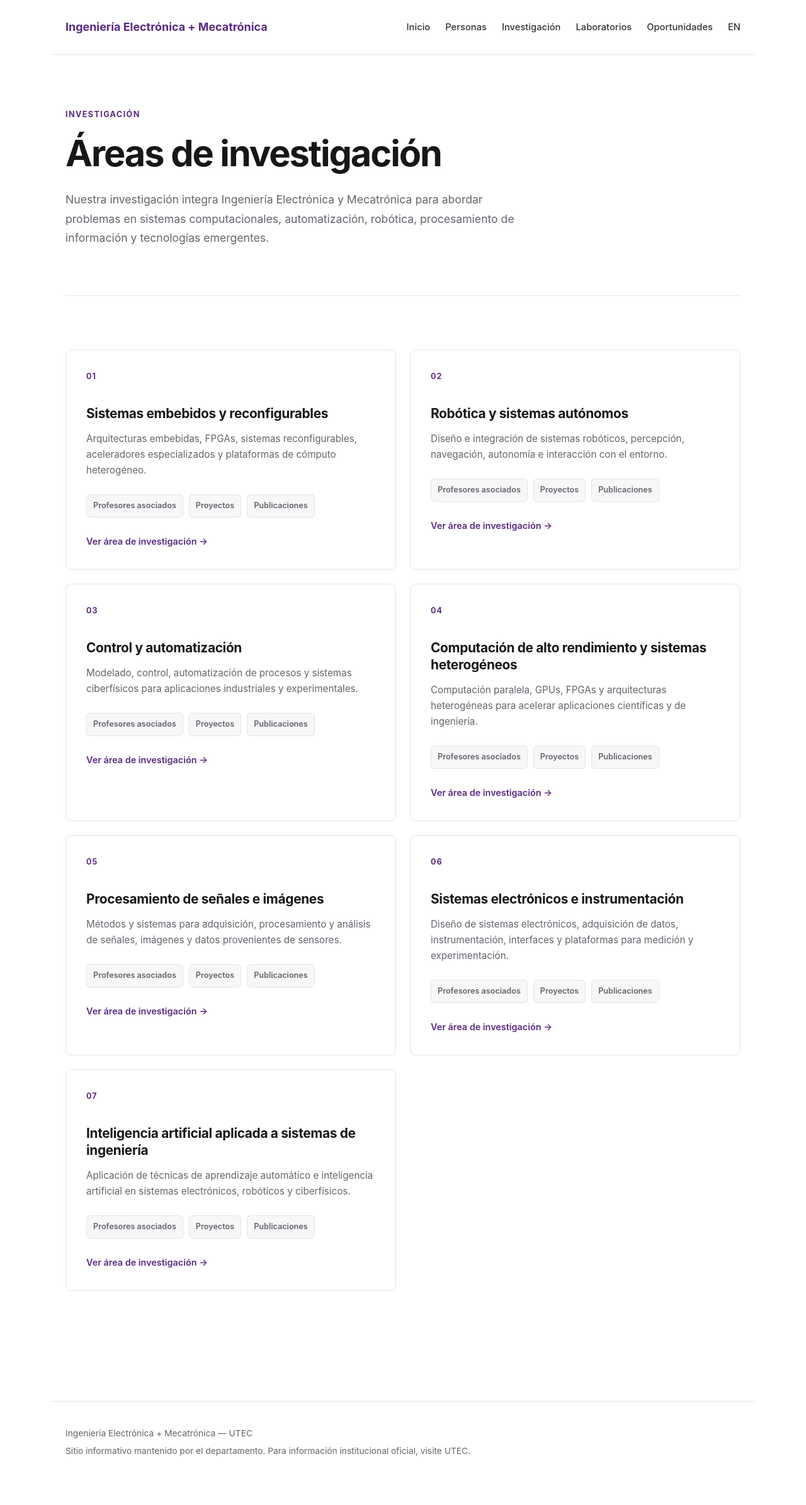
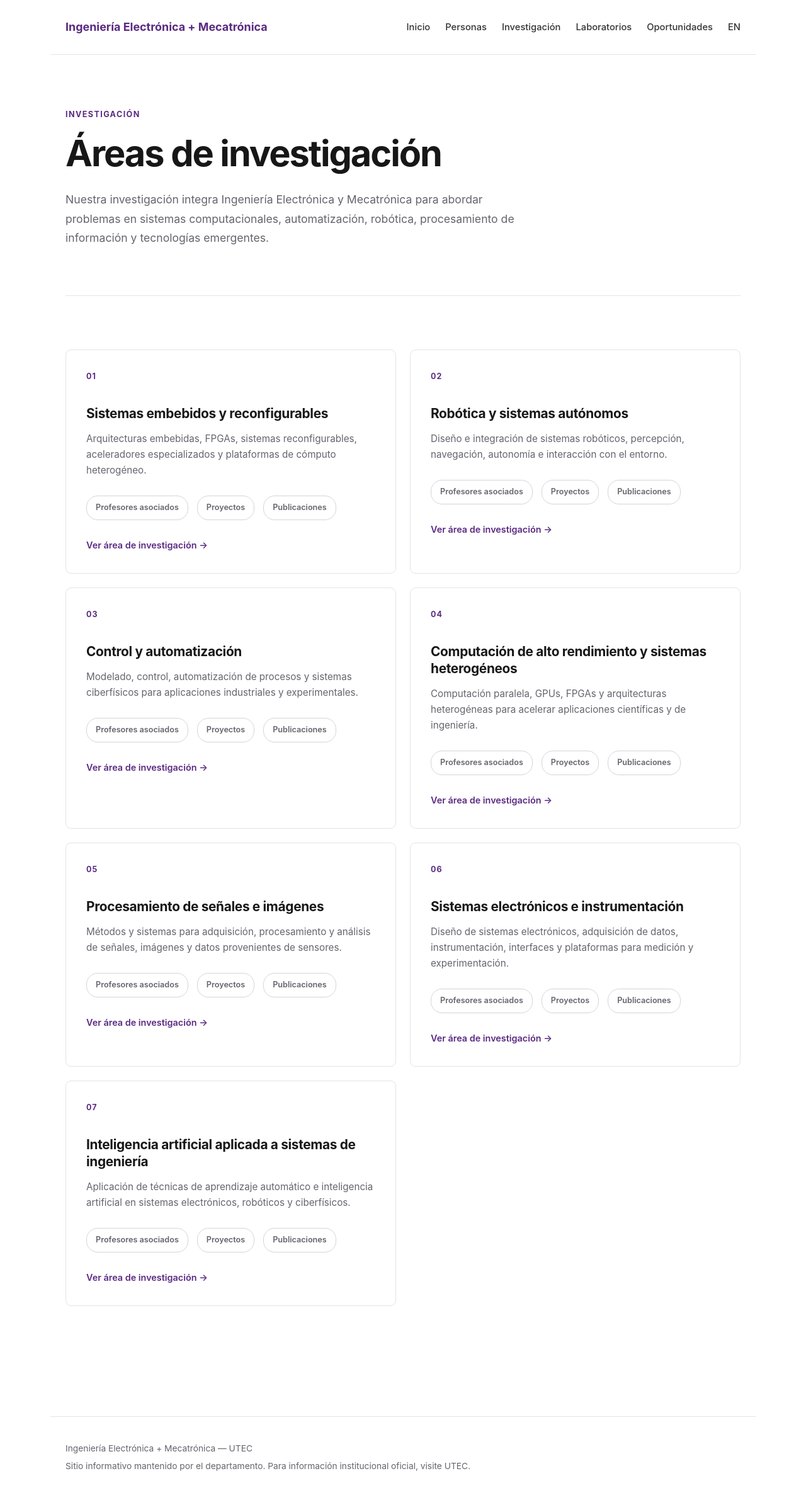
Before and after one commit to L30nardoSV/elmt-utec, a Jekyll site: the page built from research.md, in a window 1280 px wide. Shown: the whole page at 63% size. Built offline with Jekyll 4.4.1, drawn with Linux system fonts in a browser that asks for light colours; before the commit the page ends 2366 px from its top, so only the background shows below that.

Commit message:
Updating styles.css spaces for research.md

```diff
--- a/assets/css/style.css
+++ b/assets/css/style.css
@@ -732,28 +732,30 @@ main > h3 {
   display: flex;
   flex-wrap: wrap;
 
-  gap: 9px;
+  gap: 14px;
 
-  margin-top: 26px;
-  margin-bottom: 24px;
+  margin-top: 28px;
+  margin-bottom: 26px;
 }
 
 
 .research-meta a {
-  display: inline-block;
+  display: inline-flex;
+  align-items: center;
 
-  padding: 7px 10px;
+  padding: 8px 14px;
 
-  border: 1px solid var(--border);
-  border-radius: 6px;
+  border: 1px solid #d5d5da;
+  border-radius: 18px;
 
   color: var(--muted);
-  background: var(--surface);
+  background: #ffffff;
 
   font-size: 0.79rem;
   font-weight: 600;
 
   text-decoration: none;
+  white-space: nowrap;
 
   transition:
     color 0.15s ease,
```
